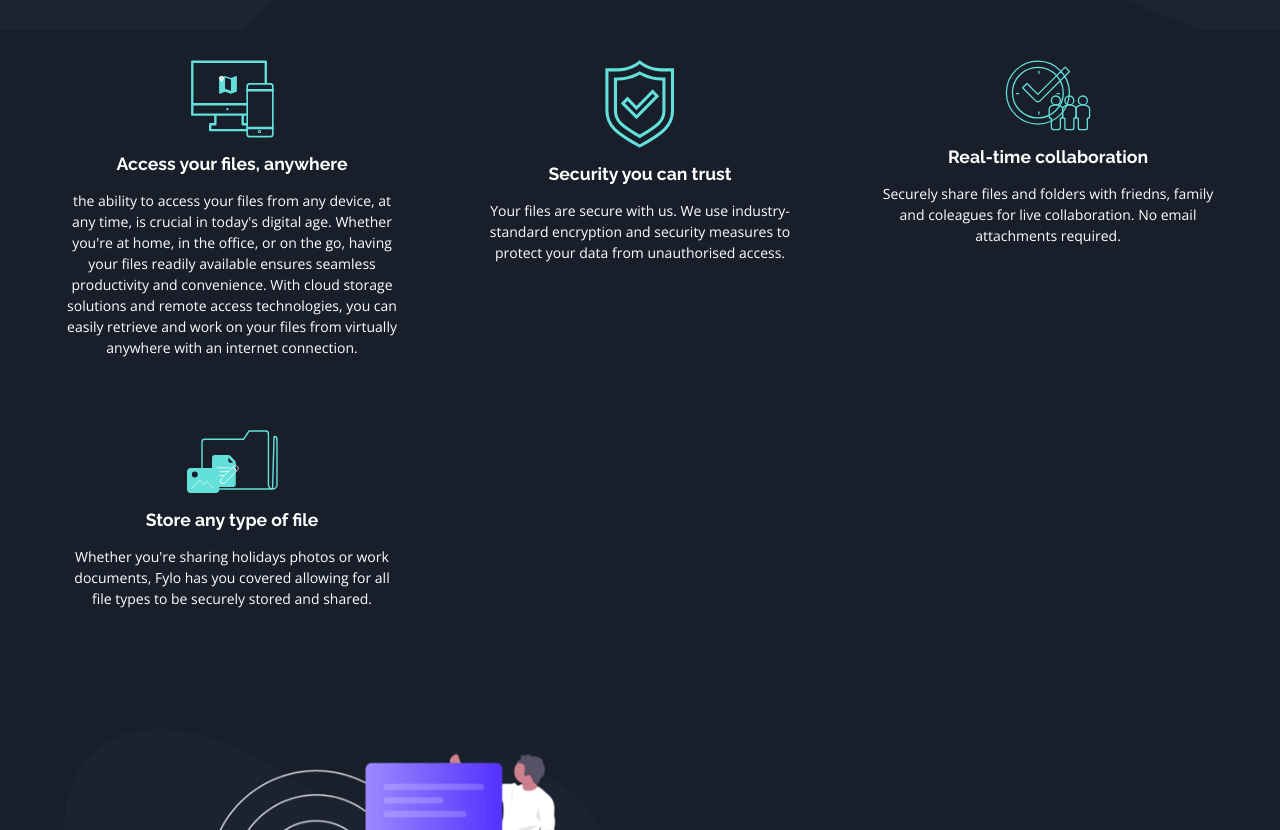
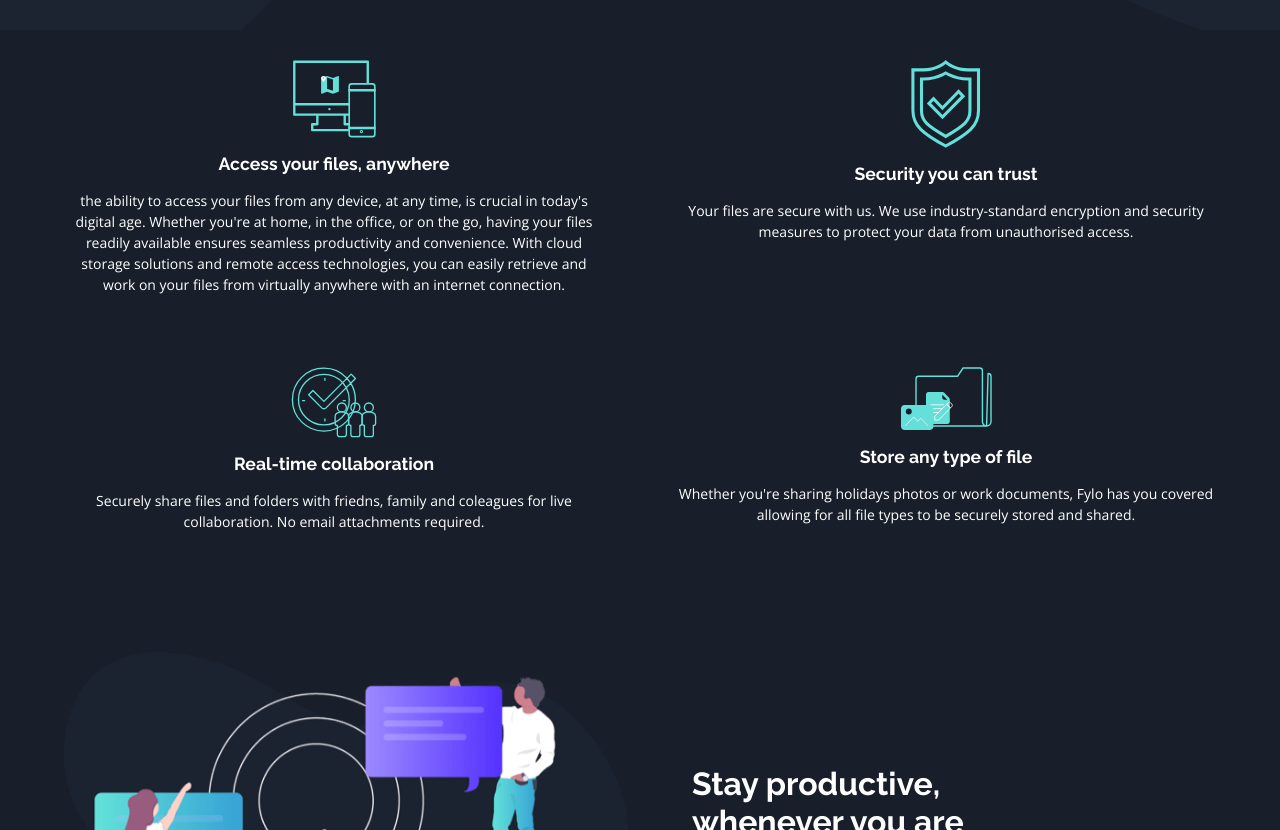
Before and after one commit to cgojk/fylodark, a React (Vite) app: page / in a window 1280 px wide. Shown: the part 1023-1853 px from the top of the page. Built offline with nearby package versions, Linux system fonts and the light colour scheme.

Commit message:
update layout services

```diff
--- a/src/styles/_base.scss
+++ b/src/styles/_base.scss
@@ -428,7 +428,7 @@
     color:var(--neutral-0);
     display:grid;
     gap:var(--spacing-900);
-    grid-template-columns: repeat(auto-fit, minmax(250px, 1fr));
+    // grid-template-columns: repeat(auto-fit, minmax(250px, 1fr));
     padding-top:2em;
 
 
@@ -469,7 +469,6 @@
     font:var(--font-8);
     text-align: center;
   }
-
 
   // informaiton seciton styles
 
--- a/src/styles/_queries.scss
+++ b/src/styles/_queries.scss
@@ -25,6 +25,11 @@
 
   .mobile-logo{
     display:none;
+  }
+  .features__wrapper{
+    display:grid;
+    grid-template-columns: 1fr 1fr;
+
   }
 }
 
```
